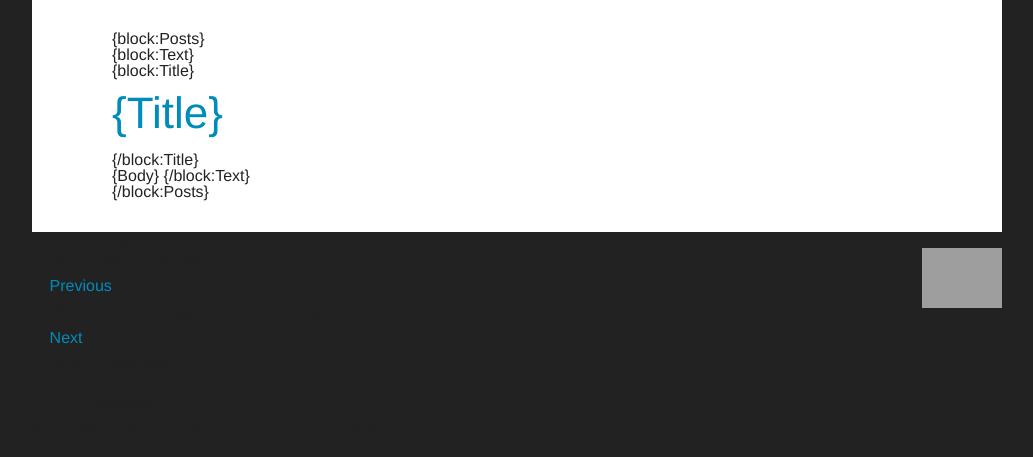
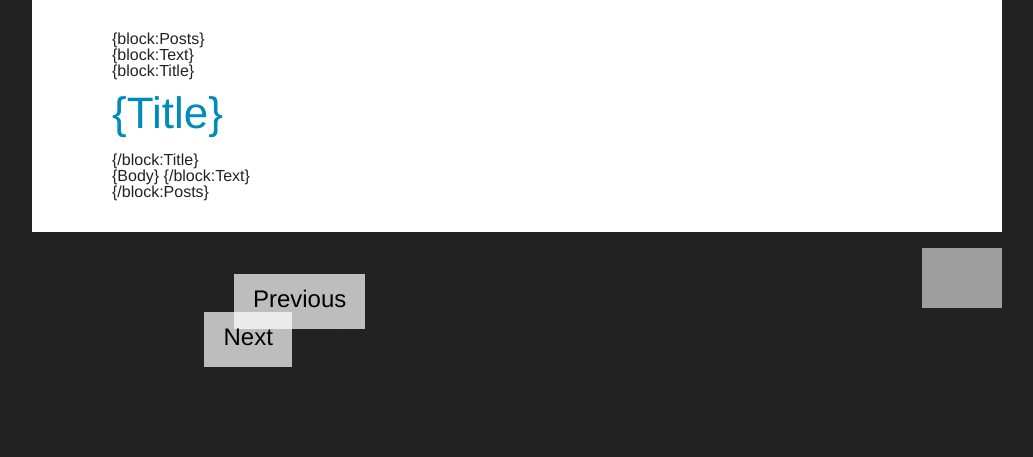
Before and after one commit to enriquegonzalez/shoeless-joe, a PHP site: page /index.html in a window 1280 px wide. Shown: the part 907-1364 px from the top of the page, without its empty margins (123-1156 px from the left). After the commit the page ends 1274 px from the top, so only its background shows below. Run offline with PHP 8.4, Linux system fonts and the light colour scheme; grey boxes are pictures that could not be loaded.

Commit message:
added some css to next and previous buttons in footer

```diff
--- a/css/shoeless-joe.css
+++ b/css/shoeless-joe.css
@@ -62,8 +62,26 @@ img {
     width: 5rem;
 }
 
+#pagination {
+    padding-top: 2rem;
+}
 
+#pagination li {
+    display: inline;
+    background-color: hsla(360, 100%, 100%, .7);
+    padding: 1.2rem;
+    margin: 2rem;
+    width: 3rem;
+}
 
+#pagination li a {
+    color: #000;
+    font-size: 1.5rem;
+}
+
+#pagination li:hover  {
+    background-color: hsla(360, 100%, 100%, 1);
+}
 
 
 // Small screens
--- a/index.html
+++ b/index.html
@@ -1,4 +1,4 @@
-<!doctype html>
+o<!doctype html>
 <html class="no-js" lang="en">
 <head>
     <meta name="text:Google Analytics ID" content=''/>
```
